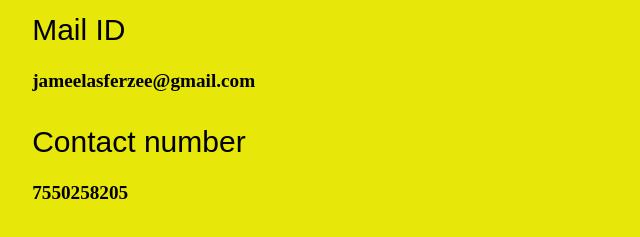
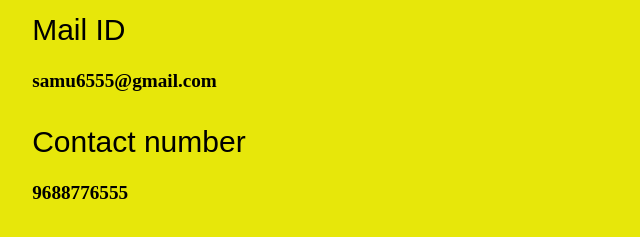
Before and after one commit to Sameer1908-code/codsoftportfolio, a plain HTML site: page contact.html in a window 1280 px wide. Shown: the part 278-515 px from the top of the page, 83-723 px from the left. Drawn offline with Linux system fonts and the light colour scheme.

Commit message:
Update contact.html

```diff
--- a/contact.html
+++ b/contact.html
@@ -133,10 +133,10 @@
         <h1> CONTACT <span>DETAILS</span></h1>
         <p>
         Mail ID <br><br>
-           <div class="mailid">jameelasferzee@gmail.com</div>
+           <div class="mailid">samu6555@gmail.com</div>
            <br><br></p>
        <p> Contact number<br><br>
-        <div class="phno">7550258205</div>
+        <div class="phno">9688776555</div>
         <br><br></p>
 
             <p> LinkedIn Profile<br><br>
```
